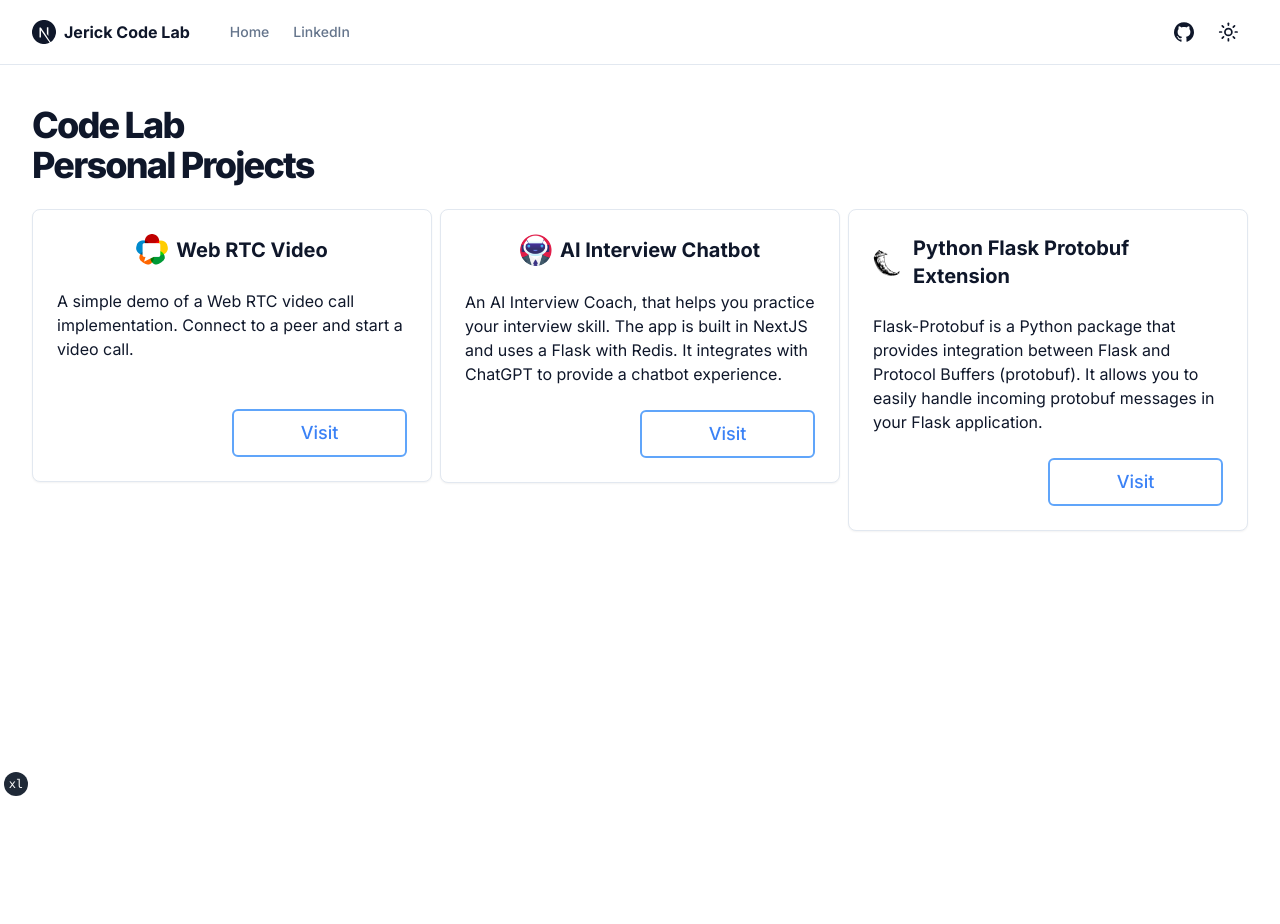
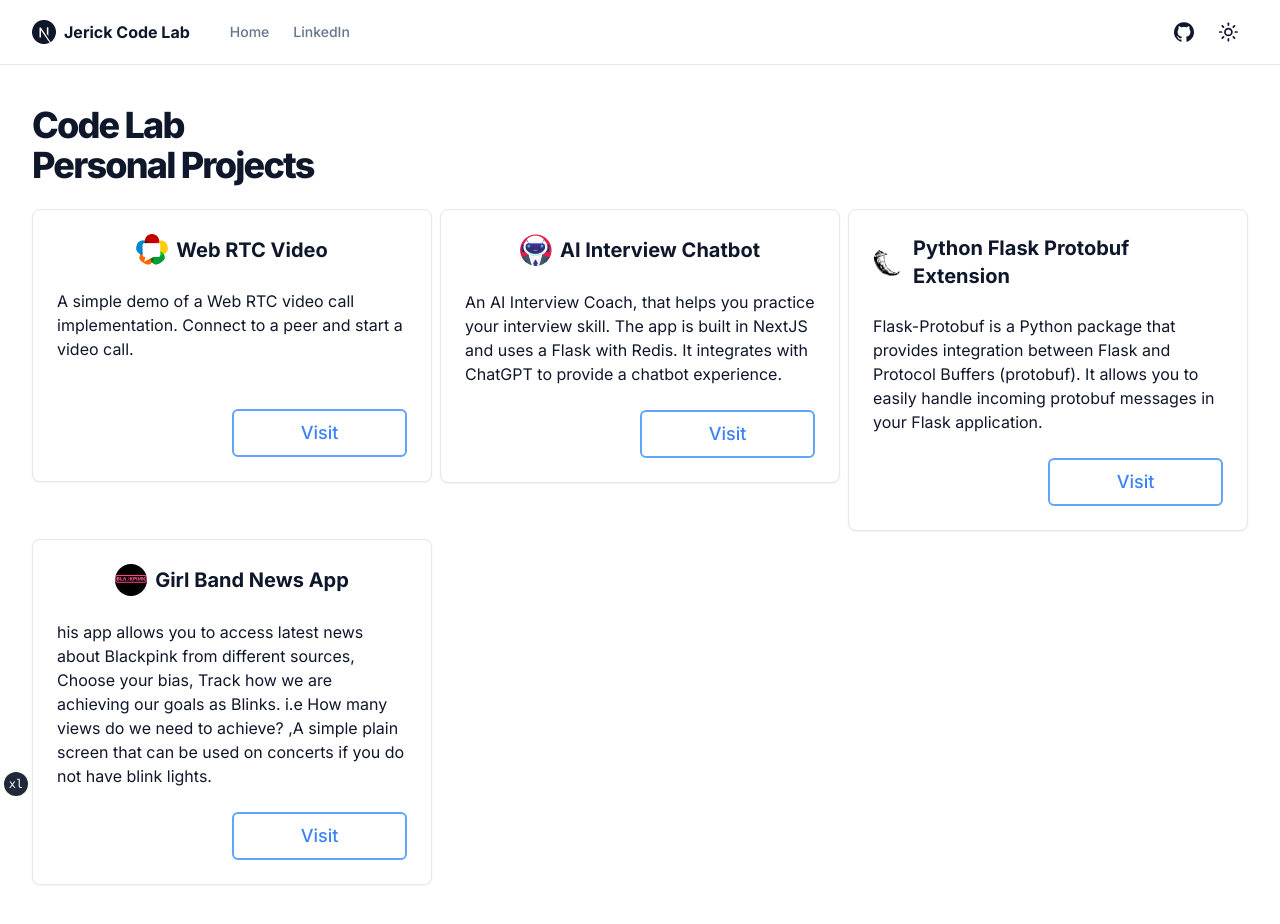
Before and after one commit to Mackhintoshi/codelab, a Next.js app in the folder jscodelab/: page / in a window 1280 px wide. Before the commit the page ends 800 px from the top, so only its background shows below. Built offline with nearby package versions, Linux system fonts and the light colour scheme.

Commit message:
added projects

```diff
--- a/jscodelab/app/page.tsx
+++ b/jscodelab/app/page.tsx
@@ -22,6 +22,12 @@ const projects = [
     url: "https://github.com/Mackhintoshi/Flask-Protobuf",
     icon: "/flask-icon.png",
   },
+  {
+    title: "Girl Band News App",
+    description: "his app allows you to access latest news about Blackpink from different sources, Choose your bias, Track how we are achieving our goals as Blinks. i.e How many views do we need to achieve? ,A simple plain screen that can be used on concerts if you do not have blink lights.",
+    url: "https://play.google.com/store/apps/details?id=com.the_black_pink_app&pli=1",
+    icon: "/blinkApp.png",
+  }
 ]
 
 export default function IndexPage() {
```
Also changed, not shown: jscodelab/public/blinkApp.png (added).
